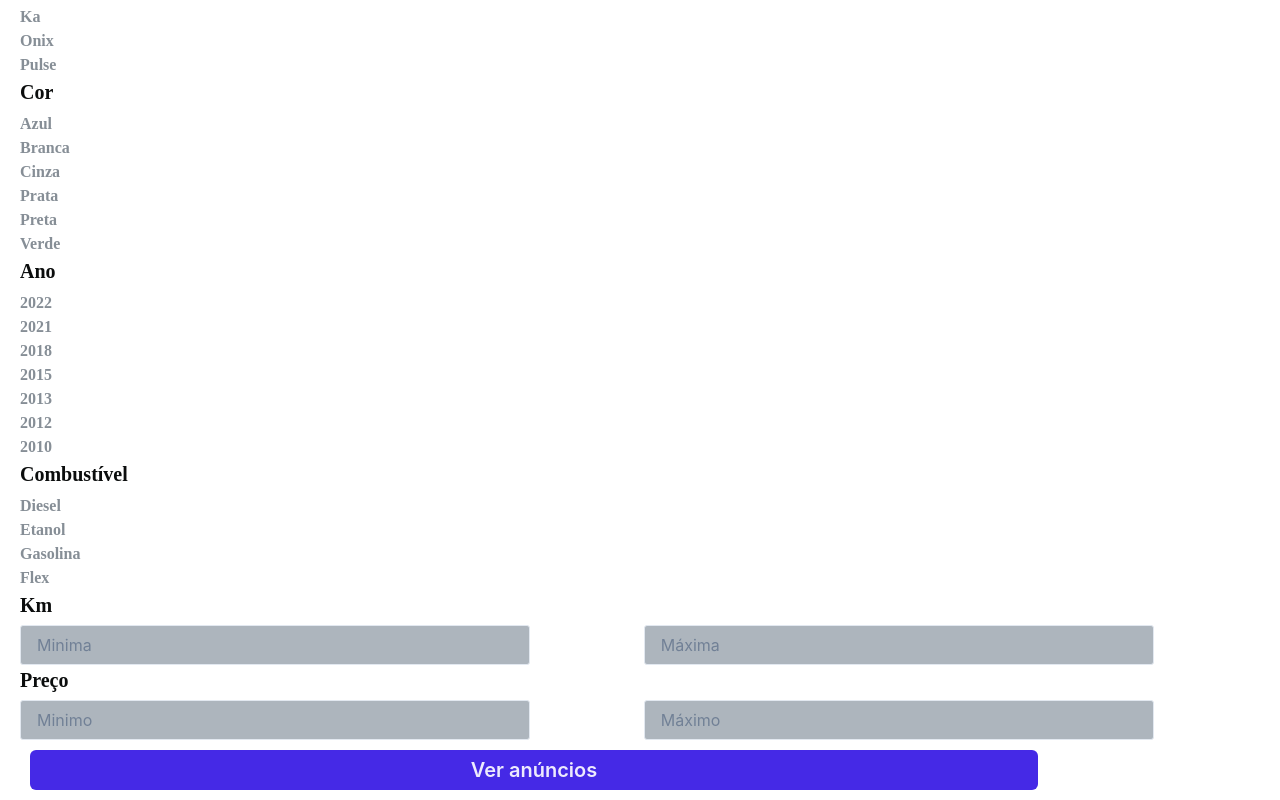
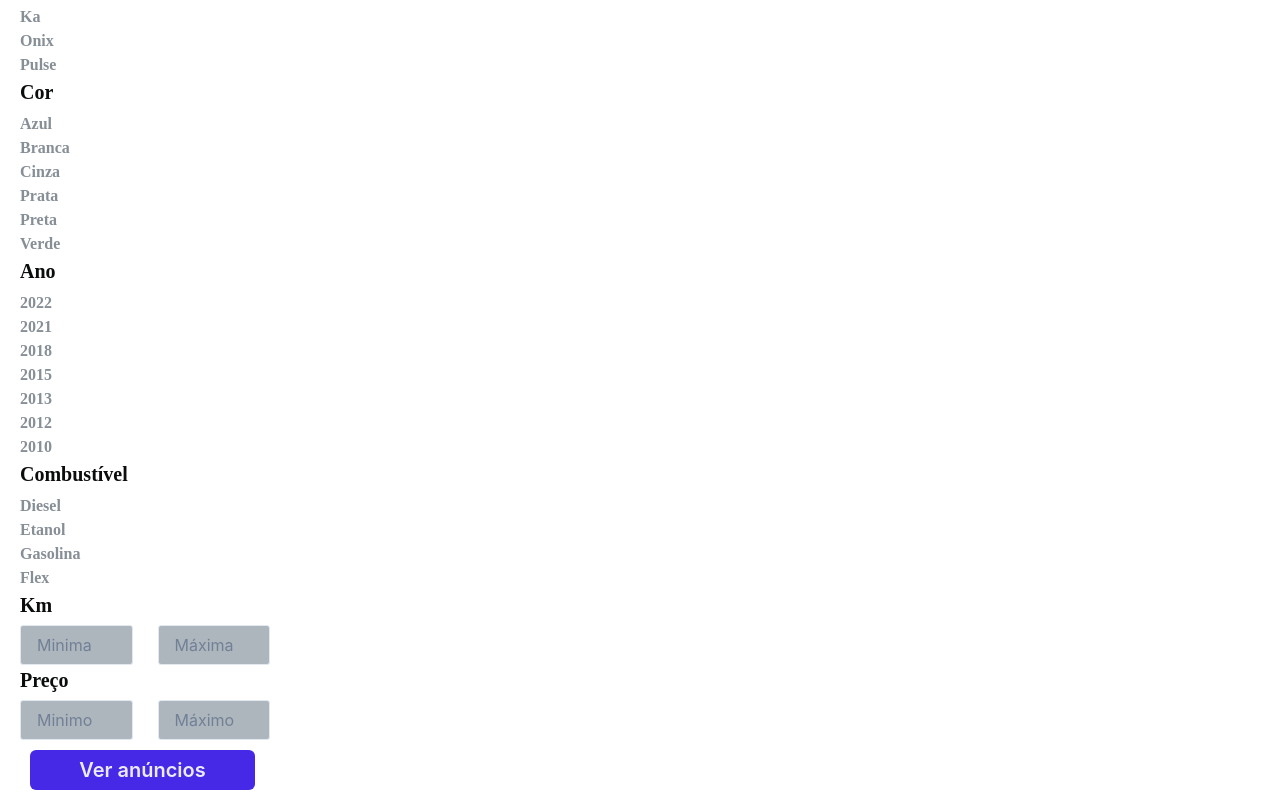
Before and after one commit to projeto-fullstackM6-MotorShop/MotorShop-Next.js, a Next.js app in the folder motorshop/: page / in a window 1280 px wide. Shown: the part 329-1129 px from the top of the page. Built offline with nearby package versions, Linux system fonts and the light colour scheme.

Commit message:
fix: filter button

```diff
--- a/motorshop/src/components/filterCard.tsx
+++ b/motorshop/src/components/filterCard.tsx
@@ -127,7 +127,7 @@
           mb={'5px'}
         >Km</Text>
 
-        <Flex width={'90%'} justify={'space-between'} >
+        <Flex width={'90%'} justify={'space-between'} maxW={'250px'} >
           <Input
             placeholder="Minima"
             fontSize={'xs'}
@@ -152,7 +152,7 @@
           color={'grey.0'}
           mb={'5px'}
         >Preço</Text>
-        <Flex width={'90%'} justify={'space-between'}>
+        <Flex width={'90%'} justify={'space-between'} maxW={'250px'}>
           <Input
             placeholder="Minimo"
             fontSize={'xs'}
@@ -172,14 +172,17 @@
             borderRadius={'3px'}
           ></Input>
         </Flex>
-
+        <Box width={'100%'} >
         <Button
           background={'brand.4'}
           color={'brand.1'}
           m={'10px'}
           fontSize={'sm'}
-          width={'80%'}
-        >Ver anúncios</Button>
+          width={'90%'}
+          maxW={'225px'}
+          alignSelf={'center'}
+          >Ver anúncios</Button>
+          </Box>
 
       </Flex>
     </>
```
